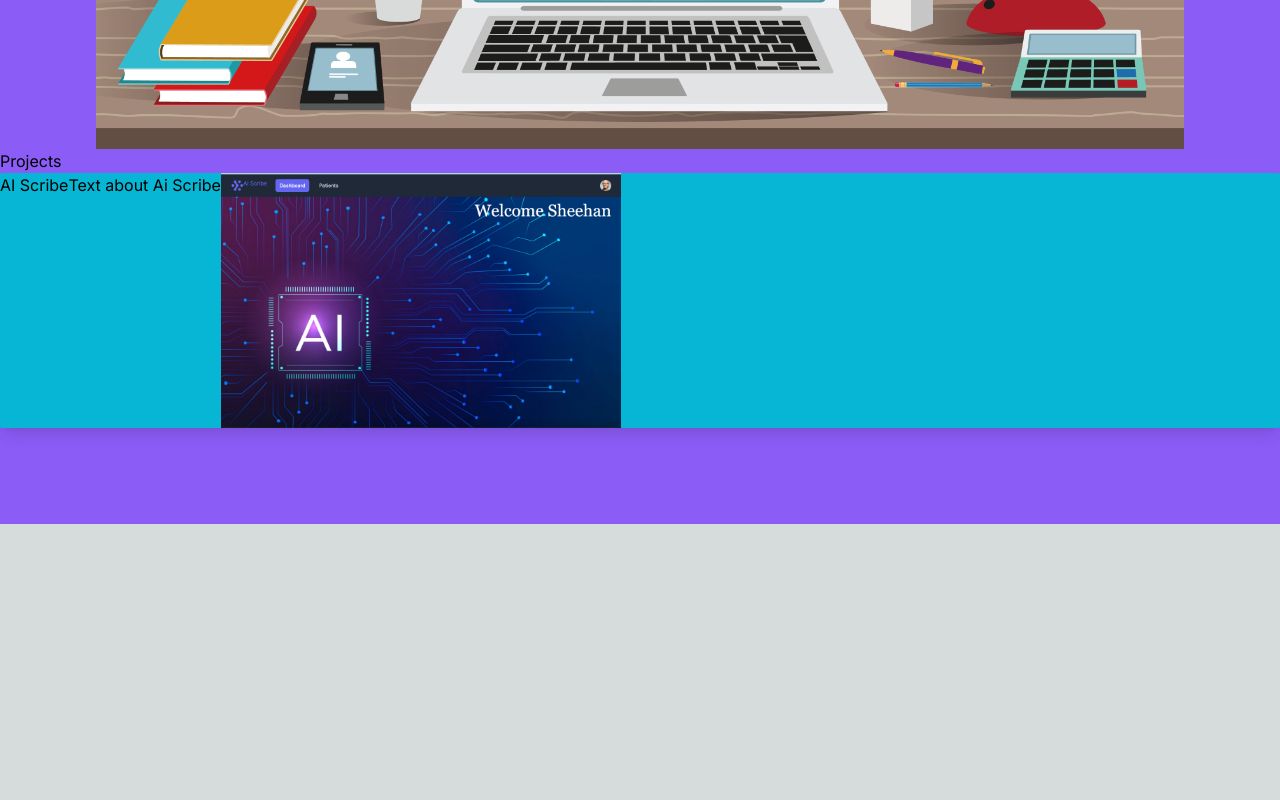
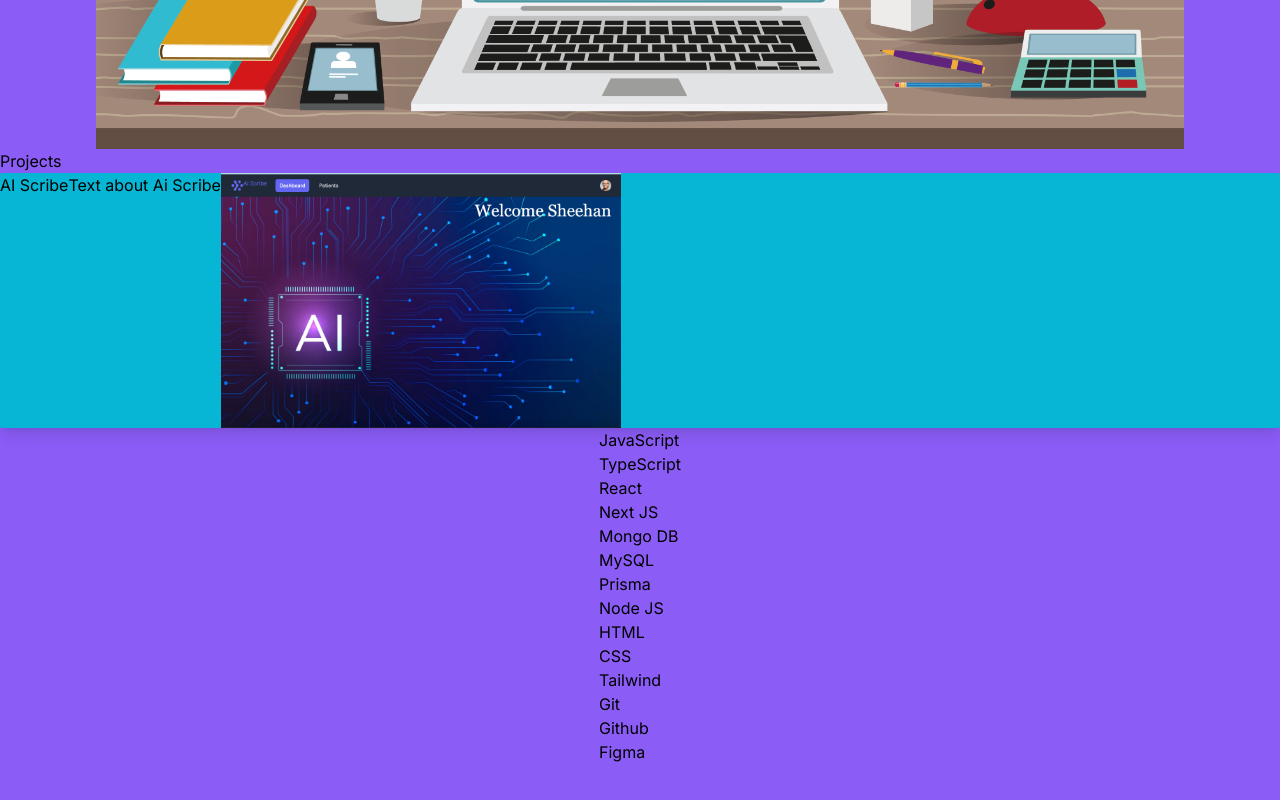
Before and after one commit to sheehanrobb/portfolio, a Next.js app: page / in a window 1280 px wide. Shown: the part 886-1686 px from the top of the page. Before the commit the page ends 1410 px from the top, so only its background shows below. Built offline with nearby package versions, Linux system fonts and the light colour scheme.

Commit message:
Added tech stack, Styling needed

```diff
--- /dev/null
+++ b/app/components/TechStack.tsx
@@ -0,0 +1,23 @@
+
+
+//To add preferably 3d icons else coloured images for each tech stack
+//add Animations to each Item
+// make responsive and pretty
+
+export default function TechStack(){
+
+    const tech = [{name: 'JavaScript'},{name: 'TypeScript'},{name:'React'},
+    {name: 'Next JS'},{name: 'Mongo DB'}, {name:'MySQL'}, {name: 'Prisma'},
+    {name: 'Node JS'},{name: 'HTML'}, {name:'CSS'}, {name: 'Tailwind'}, {name: 'Git'},
+    {name: 'Github'}, {name: 'Figma'}]
+
+    return (
+        <div>
+            {tech.map((item) => (
+                <div>{item.name}</div>
+            ))}
+
+        </div>
+
+    )
+}
--- a/app/page.tsx
+++ b/app/page.tsx
@@ -3,6 +3,7 @@
 import Name from "./components/Name"
 import NavBar from "./components/NavBar"
 import AiScribeProject from "./components/AiScribeProject"
+import TechStack from "./components/TechStack"
 
 export default function Home() {
   return (
@@ -10,6 +11,7 @@ export default function Home() {
       <NavBar />
       <Name />
       <AiScribeProject />
+      <TechStack />
 
 
     </main>
```
